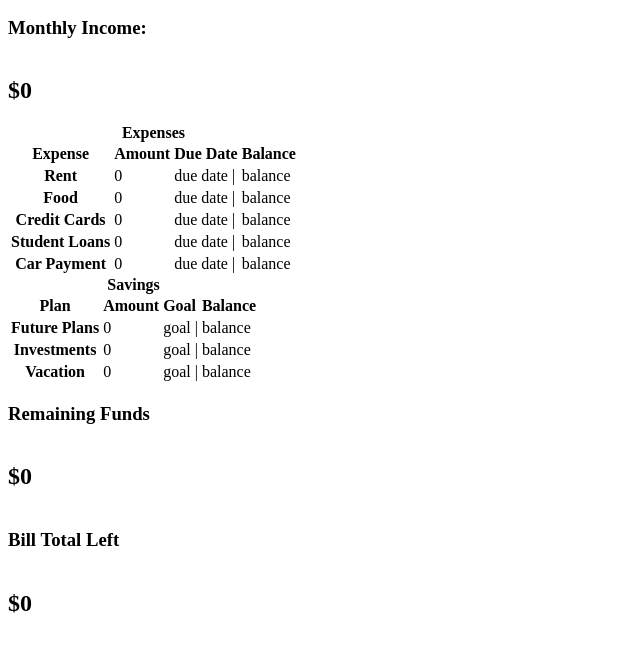
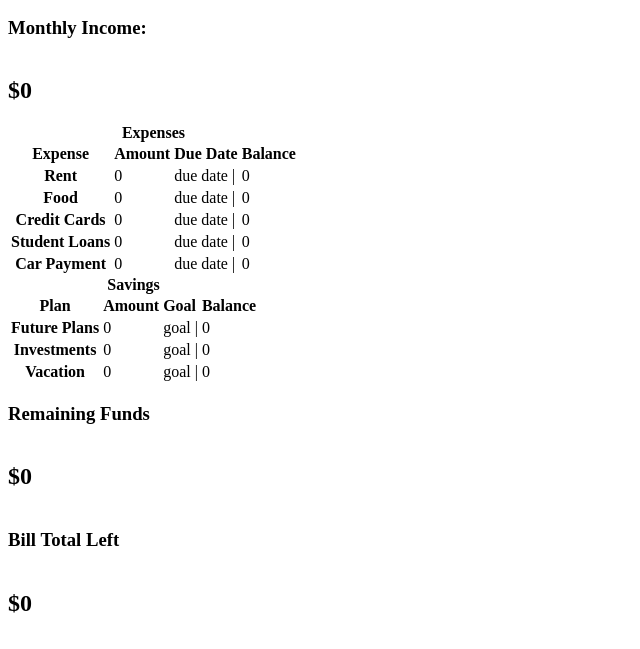
Before and after one commit to ossiggy/fullstackCapstone, a website: page index.html in a window 1280 px wide. Shown: the part 121-770 px from the top of the page, without its empty margins (0-640 px from the left). Drawn offline with nearby package versions, Linux system fonts and the light colour scheme.

Commit message:
minor changes

```diff
--- a/assets/models.js
+++ b/assets/models.js
@@ -1 +1,5 @@
 const mongoose = require('mongoose')
+
+const budgetSchema = mongoose.Schema({
+
+})
--- a/index.html
+++ b/index.html
@@ -13,7 +13,7 @@
     <button>Submit</button><br>
     <a href='#'>Sign Up</a>
     <h3>Monthly Income:</h3>
-      <h2>$</h2><h2 contenteditable="true" id="income">0</h2>
+      <h2>$</h2><h2 contenteditable="true" class ="income" id="income">0</h2>
     <table id="vertical-1">
             <caption><strong>Expenses</strong></caption>
             <tr>
@@ -26,31 +26,31 @@
                 <th>Rent</th>
                 <td contenteditable="true" class="changeable amount">0</td>
                 <td contenteditable="true" class="changeable due-date">due date |</td>
-                <td class="balance">balance</td>
+                <td class="balance">0</td>
             </tr>
             <tr>
                 <th>Food</th>
                 <td contenteditable="true" class="changeable amount">0</td>
                 <td contenteditable="true" class="changeable due-date">due date |</td>
-                <td class="balance">balance</td>
+                <td class="balance">0</td>
             </tr>
             <tr>
                 <th>Credit Cards</th>
                 <td contenteditable="true" class="changeable amount">0</td>
                 <td contenteditable="true" class="changeable due-date">due date |</td>
-                <td class="balance">balance</td>
+                <td class="balance">0</td>
             </tr>
             <tr>
                 <th>Student Loans</th>
                 <td contenteditable="true" class="changeable amount">0</td>
                 <td contenteditable="true" class="changeable due-date">due date |</td>
-                <td class="balance">balance</td>
+                <td class="balance">0</td>
             </tr>
             <tr>
                 <th>Car Payment</th>
                 <td contenteditable="true" class="changeable amount">0</td>
                 <td contenteditable="true" class="changeable due-date">due date |</td>
-                <td class="balance">balance</td>
+                <td class="balance">0</td>
             </tr>
         </table>
         <table id="vertical-2">
@@ -64,19 +64,19 @@
                 <th>Future Plans</th>
                 <td contenteditable="true" class="changeable amount">0</td>
                 <td contenteditable="true" class="changeable goal">goal |</td>
-                <td class="balance">balance</td>
+                <td class="balance">0</td>
             </tr>
             <tr>
                 <th>Investments</th>
                 <td contenteditable="true" class="changeable amount">0</td>
                 <td contenteditable="true" class="changeable goal">goal |</td>
-                <td class="balance">balance</td>
+                <td class="balance">0</td>
             </tr>
             <tr>
                 <th>Vacation</th>
                 <td contenteditable="true" class="changeable amount">0</td>
                 <td contenteditable="true" class="changeable goal">goal |</td>
-                <td class="balance">balance</td>
+                <td class="balance">0</td>
             </tr>
         </table>
         <h3>Remaining Funds</h1>
```
